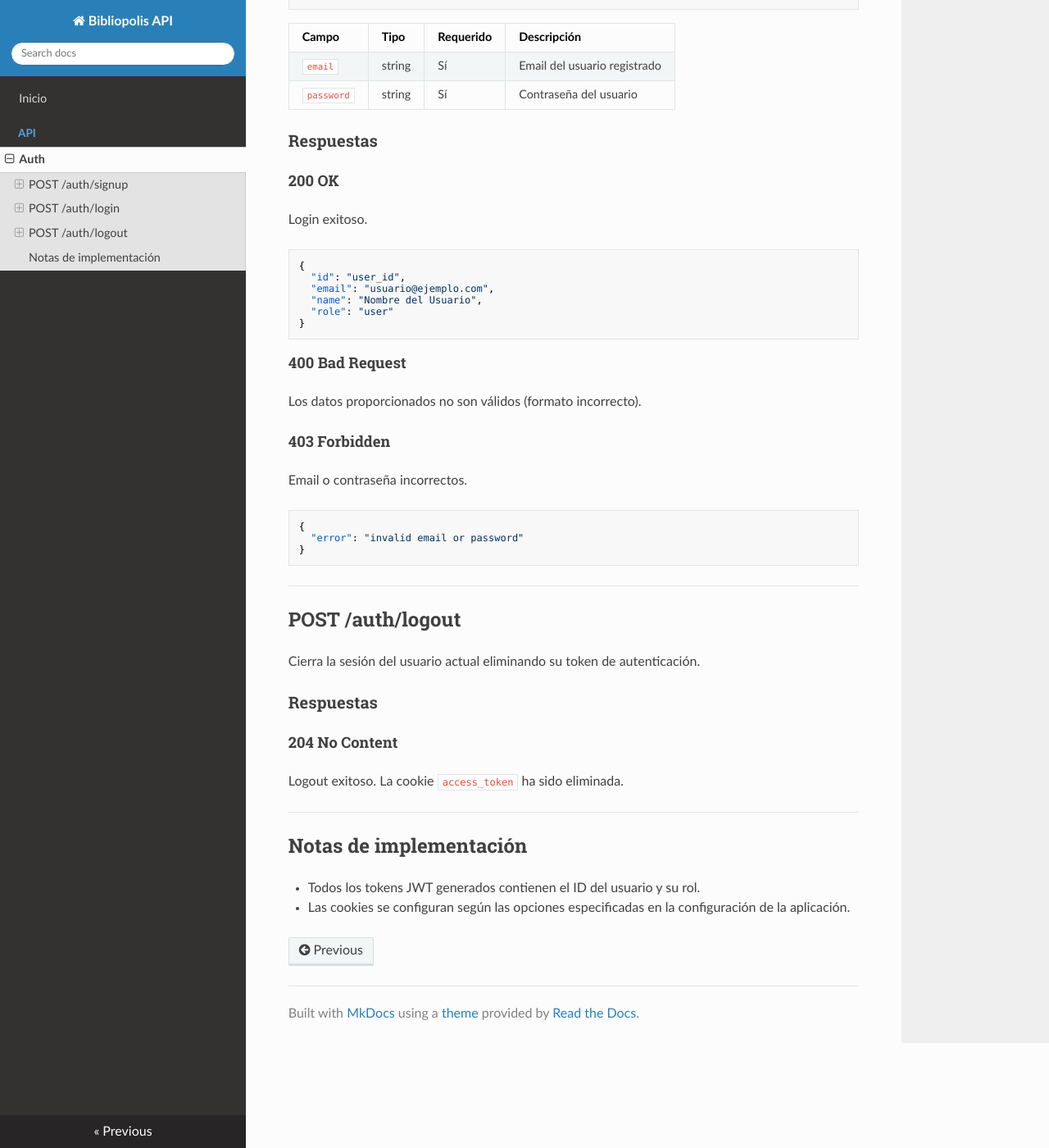
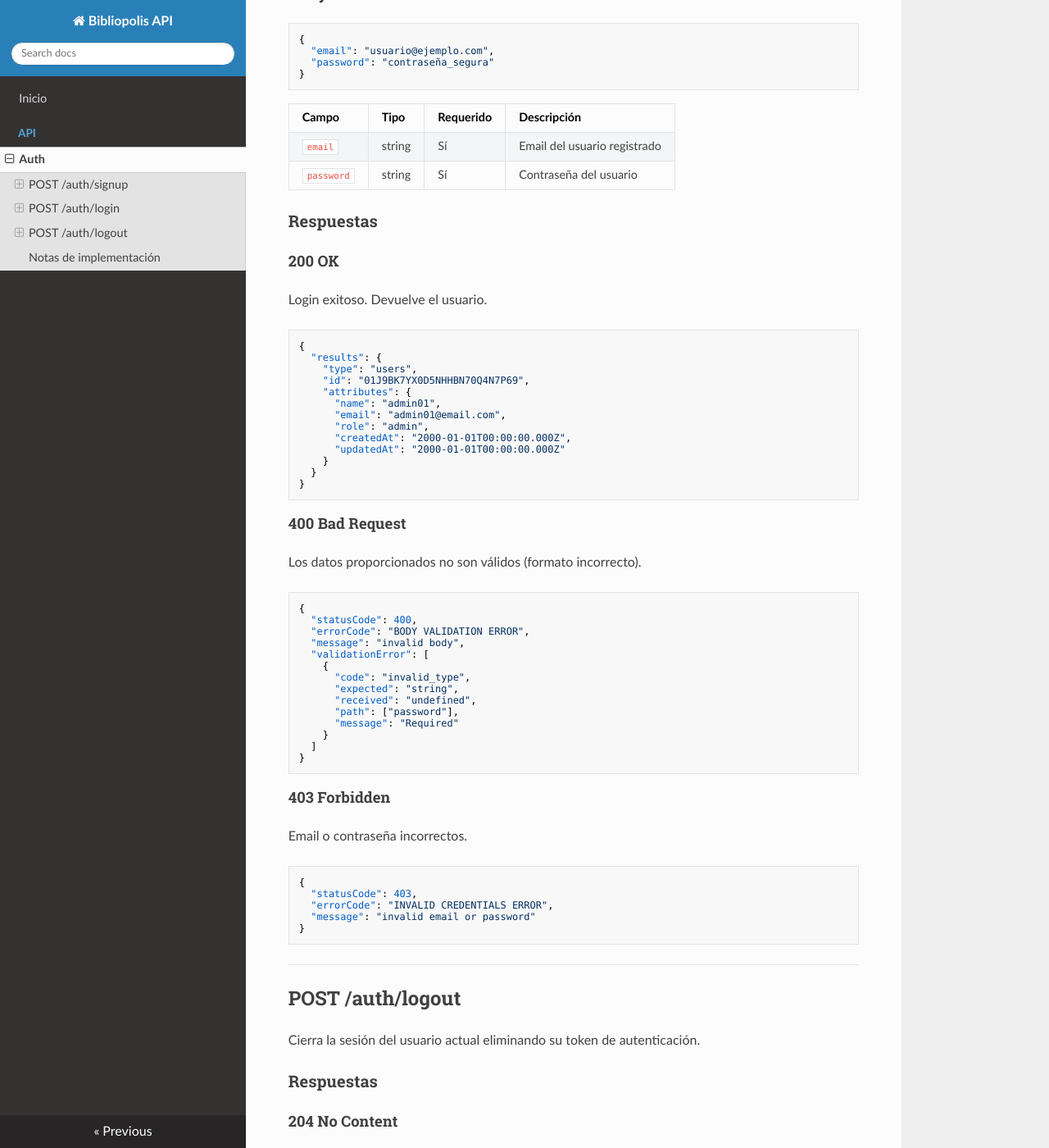
Before and after one commit to biorubenfs/bibliopolis, an MkDocs documentation site: the page built from docs/api/auth.md, in a window 1280 px wide and 1400 px high, scrolled down 1427 px. Shown: the whole window at 82% size. Built offline with MkDocs 1.6.1, drawn with Linux system fonts in a browser that asks for light colours; nearby versions of some CDN libraries; some of the changed text lies outside the part shown.

Commit message:
docs: aupdate auth.md with correct responses bodies

````diff
--- a/docs/api/auth.md
+++ b/docs/api/auth.md
@@ -18,11 +18,11 @@ Crea una nueva cuenta de usuario en el sistema.
 }
 ```
 
-| Campo | Tipo | Requerido | Descripción |
-|-------|------|-----------|-------------|
-| `email` | string | Sí | Email del usuario. Debe ser un email válido |
-| `password` | string | Sí | Contraseña del usuario |
-| `name` | string | Sí | Nombre completo del usuario |
+| Campo      | Tipo   | Requerido | Descripción                                 |
+| ---------- | ------ | --------- | ------------------------------------------- |
+| `email`    | string | Sí        | Email del usuario. Debe ser un email válido |
+| `password` | string | Sí        | Contraseña del usuario                      |
+| `name`     | string | Sí        | Nombre completo del usuario                 |
 
 ### Respuestas
 
@@ -32,10 +32,17 @@ Usuario registrado correctamente.
 
 ```json
 {
-  "id": "user_id",
-  "email": "usuario@ejemplo.com",
-  "name": "Nombre del Usuario",
-  "role": "user"
+  "results": {
+    "type": "users",
+    "id": "01KHF81YFVSR13E8ZAC3WVKNPZ",
+    "attributes": {
+      "name": "username",
+      "email": "user@email.com",
+      "role": "regular",
+      "createdAt": "2026-02-14T23:33:56.859Z",
+      "updatedAt": "2026-02-14T23:33:56.859Z"
+    }
+  }
 }
 ```
 
@@ -60,23 +67,30 @@ Autentica a un usuario existente verificando sus credenciales. Si las credencial
 }
 ```
 
-| Campo | Tipo | Requerido | Descripción |
-|-------|------|-----------|-------------|
-| `email` | string | Sí | Email del usuario registrado |
-| `password` | string | Sí | Contraseña del usuario |
+| Campo      | Tipo   | Requerido | Descripción                  |
+| ---------- | ------ | --------- | ---------------------------- |
+| `email`    | string | Sí        | Email del usuario registrado |
+| `password` | string | Sí        | Contraseña del usuario       |
 
 ### Respuestas
 
 #### 200 OK
 
-Login exitoso.
+Login exitoso. Devuelve el usuario.
 
 ```json
 {
-  "id": "user_id",
-  "email": "usuario@ejemplo.com",
-  "name": "Nombre del Usuario",
-  "role": "user"
+  "results": {
+    "type": "users",
+    "id": "01J9BK7YX0D5NHHBN70Q4N7P69",
+    "attributes": {
+      "name": "admin01",
+      "email": "admin01@email.com",
+      "role": "admin",
+      "createdAt": "2000-01-01T00:00:00.000Z",
+      "updatedAt": "2000-01-01T00:00:00.000Z"
+    }
+  }
 }
 ```
 
@@ -84,13 +98,32 @@ Login exitoso.
 
 Los datos proporcionados no son válidos (formato incorrecto).
 
+```json
+{
+  "statusCode": 400,
+  "errorCode": "BODY VALIDATION ERROR",
+  "message": "invalid body",
+  "validationError": [
+    {
+      "code": "invalid_type",
+      "expected": "string",
+      "received": "undefined",
+      "path": ["password"],
+      "message": "Required"
+    }
+  ]
+}
+```
+
 #### 403 Forbidden
 
 Email o contraseña incorrectos.
 
 ```json
 {
-  "error": "invalid email or password"
+  "statusCode": 403,
+  "errorCode": "INVALID CREDENTIALS ERROR",
+  "message": "invalid email or password"
 }
 ```
 
````
